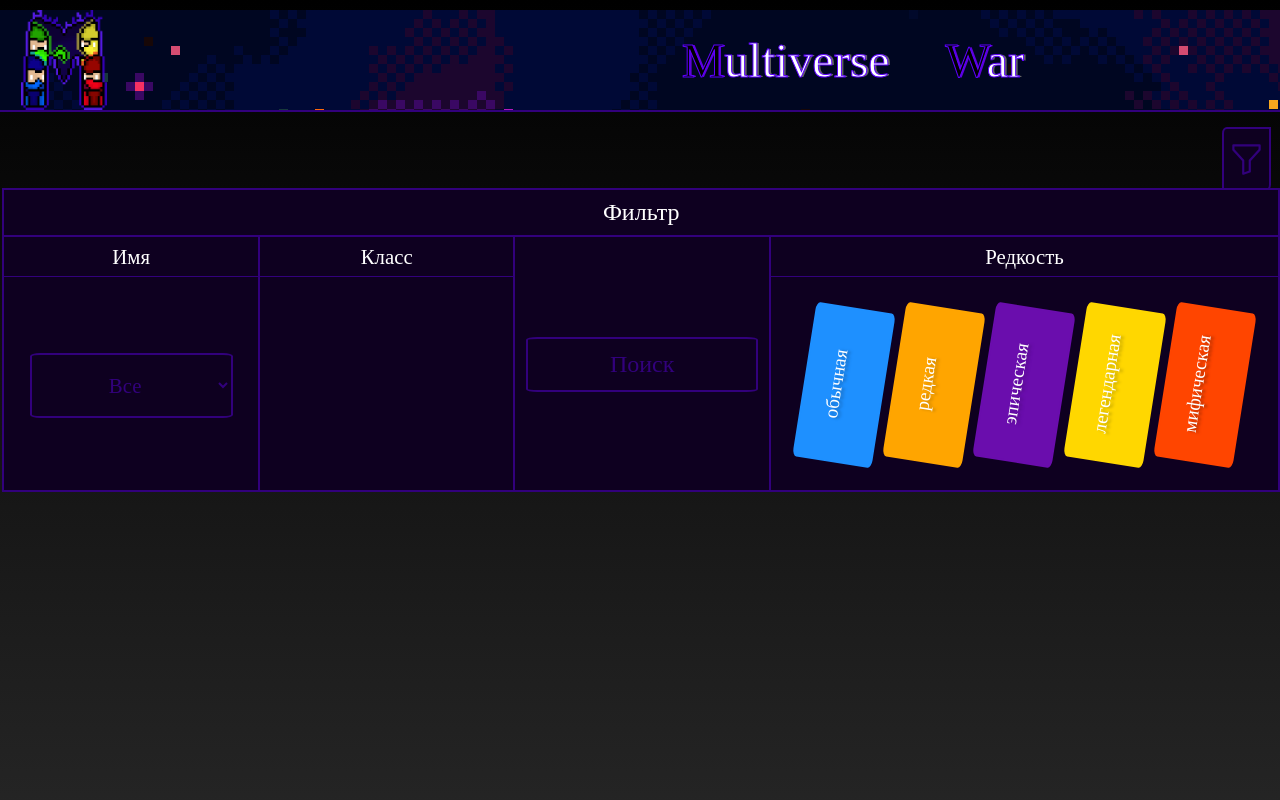
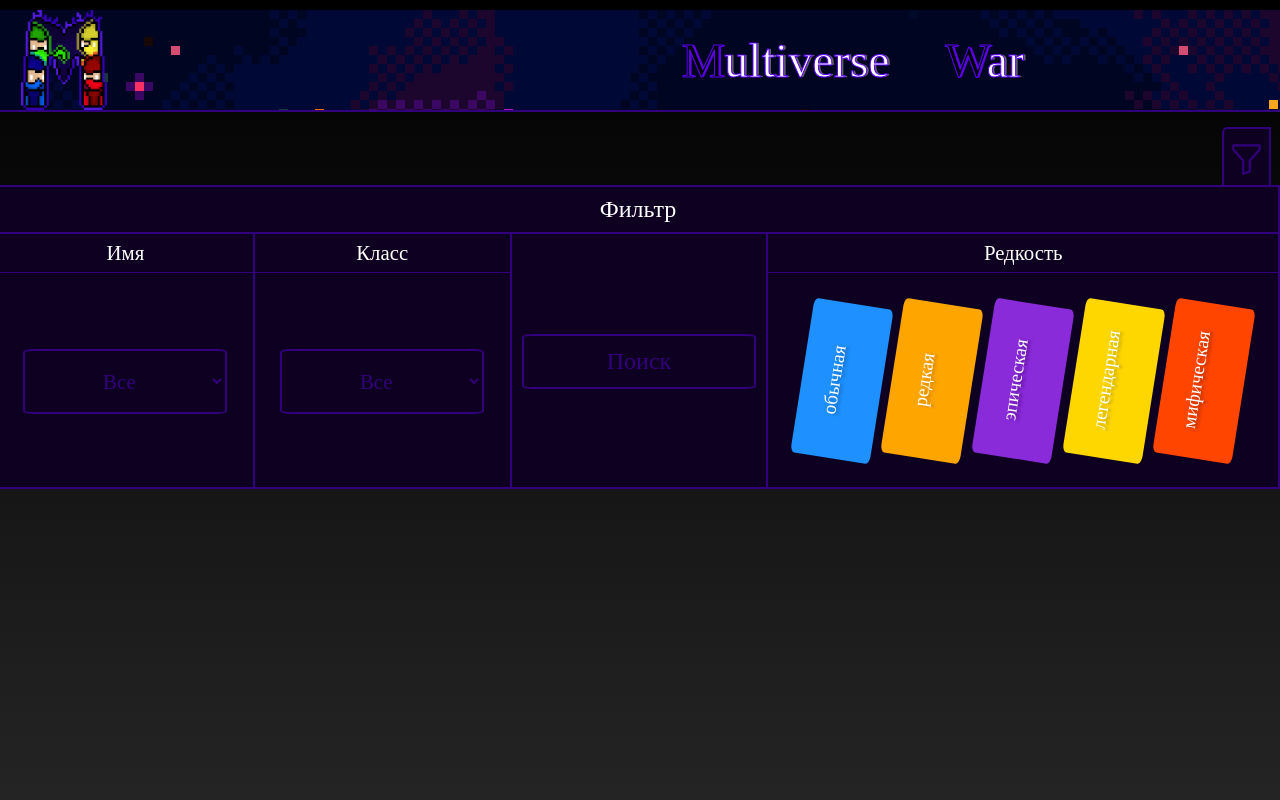
Before and after one commit to W1nty97/multiverse-war-web-, a React (Create React App) app: page / in a window 1280 px wide. Both pictures are taken after a click on the element 1246 px from the left and 159 px from the top of the page. Shown: the top 800 px of the page. Built offline with nearby package versions, Linux system fonts and the light colour scheme; a web font is replaced by a local one.

Commit message:
16.03.2025v2

```diff
--- a/src/Main/filterPopup/btnFilter.css
+++ b/src/Main/filterPopup/btnFilter.css
@@ -20,12 +20,11 @@
 .btn-filter:hover {
   color: #6300e3;
   border: 2px solid #6300e3;
-  cursor: grab;
   border-radius: 0% 10%;
+  cursor: pointer;
 }
 .btn-filter:active {
   color: #32007c;
   border-radius: 10% 0%;
   border: 2px solid #32007c;
-  cursor: pointer;
 }
--- /dev/null
+++ b/src/Main/filterPopup/classFilter/classFilter.jsx
@@ -0,0 +1,15 @@
+export default function ClassFilter() {
+  return (
+    <>
+      <div className="popup-content-all">
+        <select className="content-sel">
+          <option>Все</option>
+          <option>Воин</option>
+          <option>Нежить</option>
+          <option>Маг</option>
+          <option>Божество</option>
+        </select>
+      </div>
+    </>
+  );
+}
--- a/src/Main/filterPopup/filter.css
+++ b/src/Main/filterPopup/filter.css
@@ -1,7 +1,7 @@
 .main__popup-filter {
-  width: 99.5%;
+  width: 100%;
   height: 300px;
-  margin-top: 4.8%;
+  margin-top: 4.5%;
   position: absolute;
   background-color: #0e0020;
   border: 2px solid #32007c;
@@ -57,6 +57,7 @@
   border: 2px solid #6300e3;
   font-size: 170%;
   text-shadow: 0px 4px 5px #cdcbcb;
+  cursor: pointer;
 }
 .popup__content-btn:active {
   color: #32007c;
@@ -71,6 +72,7 @@
   text-align: center;
   align-content: center;
   border-bottom: 1px solid #32007c;
+  cursor: default;
 }
 @keyframes popupAnimation {
   0% {
--- a/src/Main/filterPopup/filter.jsx
+++ b/src/Main/filterPopup/filter.jsx
@@ -2,8 +2,14 @@ import "./filter.css";
 
 import NameFilter from "./nameFilter/nameFilter";
 import RareFilter from "./rareFilter/rareFilter";
+import ClassFilter from "./classFilter/classFilter";
 
 export default function FilterPopup({ visibility }) {
+
+  function filter() {
+
+  }
+
   return (
     <>
       <div className="main__popup-filter" style={{ display: visibility }}>
@@ -15,6 +21,7 @@ export default function FilterPopup({ visibility }) {
           </div>
           <div className="popup__content" id="two">
             <div className="popup__content-title">Класс</div>
+            <ClassFilter />
           </div>
           <div className="popup__content" id="btn">
             <div className="popup__content-btn">Поиск</div>
--- a/src/Main/filterPopup/rareFilter/rareFilter.css
+++ b/src/Main/filterPopup/rareFilter/rareFilter.css
@@ -45,13 +45,13 @@
   background-color: #ffa500;
 }
 #epic {
-  border-color: #6a0dad;
+  border-color: #8A2BDA;
   text-shadow: 0px 3px 3px #550b8a;
-  color: #6a0dad;
+  color: #8A2BDA;
 }
 #epic.active {
   color: #fff;
-  background-color: #6a0dad;
+  background-color: #8A2BDA;
 }
 #legend {
   border-color: #ffd700;
--- a/src/Main/main.css
+++ b/src/Main/main.css
@@ -14,3 +14,12 @@
   font-family: monocraft;
   src: url("../../public/fonts/Monocraft.ttc");
 }
+.main__box-cards{
+  width: 100%;
+  height: 80%;
+  margin-top: 1%;
+  border-top:2px solid #32007c;
+  display: flex;
+  flex-wrap: wrap;
+  justify-content: space-evenly;
+}
--- a/src/Main/main.jsx
+++ b/src/Main/main.jsx
@@ -13,6 +13,7 @@ export default function Main() {
           <FilterBtn setVisibility={setVisibility} visibility={visibility} />
           <FilterPopup visibility={visibility} />
         </div>
+        <div className="main__box-cards"></div>
       </main>
     </>
   );
```
Also changed, not shown: src/Main/filterPopup/data.js (added, +9 -0 lines), public/ideas/ideas.txt.
